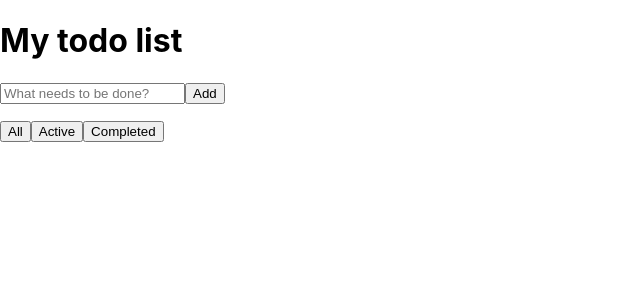
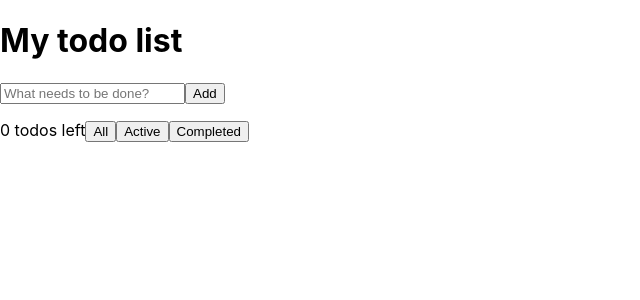
Before and after one commit to KaretnikovAlex/React-todo-list, a React (Create React App) app: page / in a window 1280 px wide. Shown: the top 300 px of the page, without its empty margins (0-640 px from the left). Built offline with nearby package versions, Linux system fonts and the light colour scheme.

Commit message:
add todos counter

```diff
--- a/src/App.tsx
+++ b/src/App.tsx
@@ -19,17 +19,24 @@ function App() {
       )
     );
   };
+
   const filteredTodos = todos.filter(todo => {
     if (filter === 'all') return true;
     if (filter === 'active') return !todo.completed;
     if (filter === 'completed') return todo.completed;
   });
 
+  const todoCounter = () => {
+    let counter = todos.filter(todo => !todo.completed).length;
+    return  counter + ' todos left';
+  }
+
   return (
     <div className="App">
       <h1>My todo list</h1>
       <TodoForm addTodo={addTodo} />
       <TodoList todos={filteredTodos} toggleTodo={toggleTodo} />
+      <span>{todoCounter()}</span>
       <button onClick={() => setFilter('all')}>All</button>
       <button onClick={() => setFilter('active')}>Active</button>
       <button onClick={() => setFilter('completed')}>Completed</button>
```
